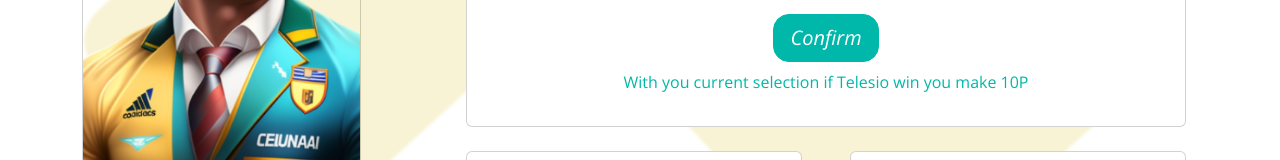
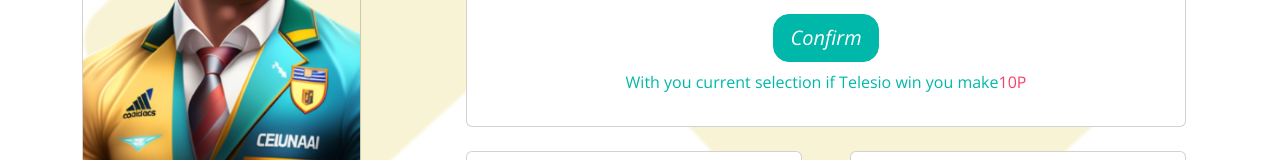
Before and after one commit to nik10-mah/play-master, a React app: page /dashborad in a window 1280 px wide. Shown: the part 320-480 px from the top of the page. Built offline with nearby package versions, Linux system fonts and the light colour scheme.

Commit message:
bet2 page design

```diff
--- a/src/components/dashboard/Dashboard.jsx
+++ b/src/components/dashboard/Dashboard.jsx
@@ -96,7 +96,7 @@ const Dashboard = () => {
                         >
                           <p className="text-secondary d-block mt-2">
                             With you current selection if Telesio win you make
-                            10P
+                           <span className="text-primary">10P</span>
                           </p>
                         </Col>
                       </Row>
```
